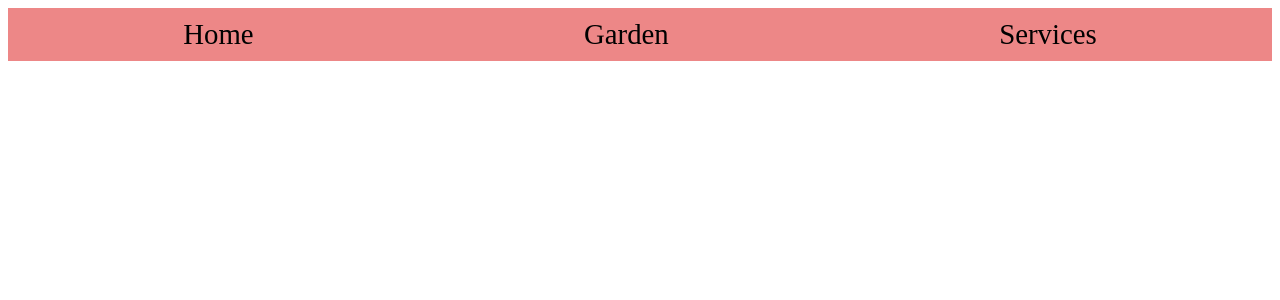
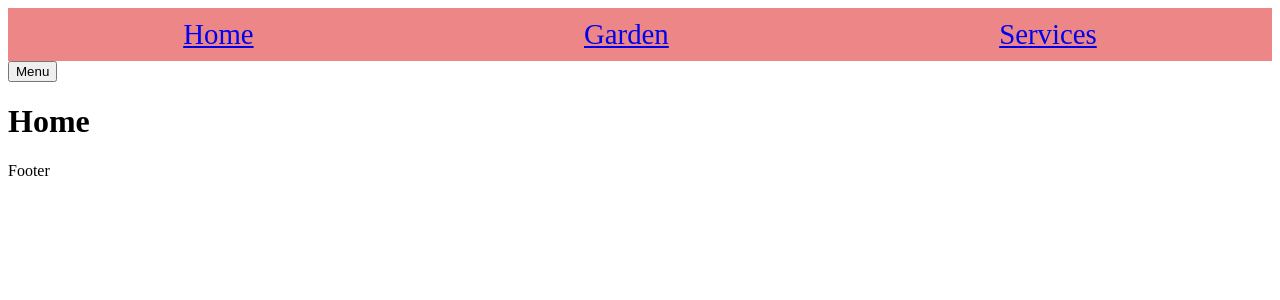
Before and after one commit to Vineethaveerapu/garden, a React (Vite) app: page / in a window 1280 px wide. Shown: the top 300 px of the page. Built offline with nearby package versions, Linux system fonts and the light colour scheme.

Commit message:
adding nav

```diff
--- a/src/App.jsx
+++ b/src/App.jsx
@@ -1,9 +1,24 @@
+import { useState } from "react";
+
+import Header from "./components/Header";
+import Footer from "./components/Footer";
+
 import "./App.css";
-import Header from "./components/Header";
+
 function App() {
+  const [isOpen, setIsOpen] = useState(false);
+
+  const handleClick = () => {
+    setIsOpen(!isOpen);
+  };
+
   return (
     <>
-      <Header />
+      <Header handleClick={handleClick} />
+      <main>
+        <h1>Home</h1>
+      </main>
+      <Footer />
     </>
   );
 }
--- /dev/null
+++ b/src/components/Footer/index.jsx
@@ -0,0 +1,5 @@
+const Footer = () => {
+  return <footer>Footer</footer>;
+};
+
+export default Footer;
--- a/src/components/Header/index.jsx
+++ b/src/components/Header/index.jsx
@@ -1,11 +1,20 @@
 import styles from "./Header.module.css";
 
-const Header = () => {
+const Header = ({ handleClick }) => {
   return (
-    <div className={styles.header}>
-      <div>Home</div>
-      <div>Garden</div>
-      <div>Services</div>
+    <div>
+      <nav className={styles.header}>
+        <a id="home" href="#" onClick={handleClick}>
+          Home
+        </a>
+        <a id="garden" href="#" onClick={handleClick}>
+          Garden
+        </a>
+        <a id="services" href="#" onClick={handleClick}>
+          Services
+        </a>
+      </nav>
+      <button onClick={handleClick}>Menu</button>
     </div>
   );
 };
```
